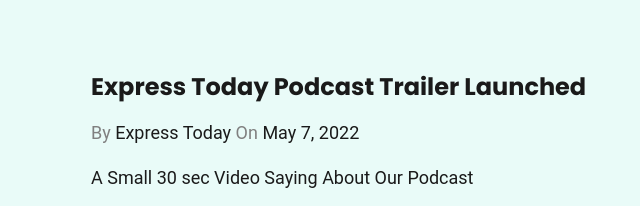
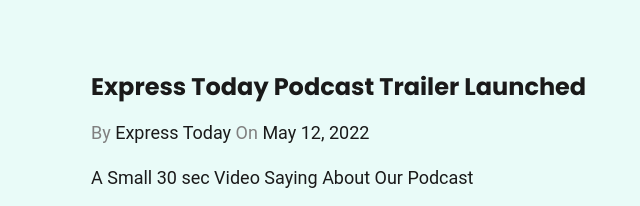
Before and after one commit to Muhammed-Fuhad/expresstoday, an Eleventy site: page src/index.njk in a window 1280 px wide. Shown: the part 1360-1566 px from the top of the page, 0-640 px from the left. Built offline with nearby package versions, Linux system fonts and the light colour scheme; Eleventy itself is replaced by a stand-in of ours; files that its build step writes are made by us from their sources.

Commit message:
Update blog “2022-05-07-express-today-podcast-trailer-launched”

```diff
--- a/src/blog/2022-05-07-express-today-podcast-trailer-launched.md
+++ b/src/blog/2022-05-07-express-today-podcast-trailer-launched.md
@@ -2,7 +2,7 @@
 title: Express Today Podcast Trailer Launched
 description: A Small 30 sec Video Saying About Our Podcast
 author: Express Today
-date: 2022-05-07T08:41:11.825Z
+date: 2022-05-12T04:33:26.407Z
 tags:
   - post
   - featured
```
